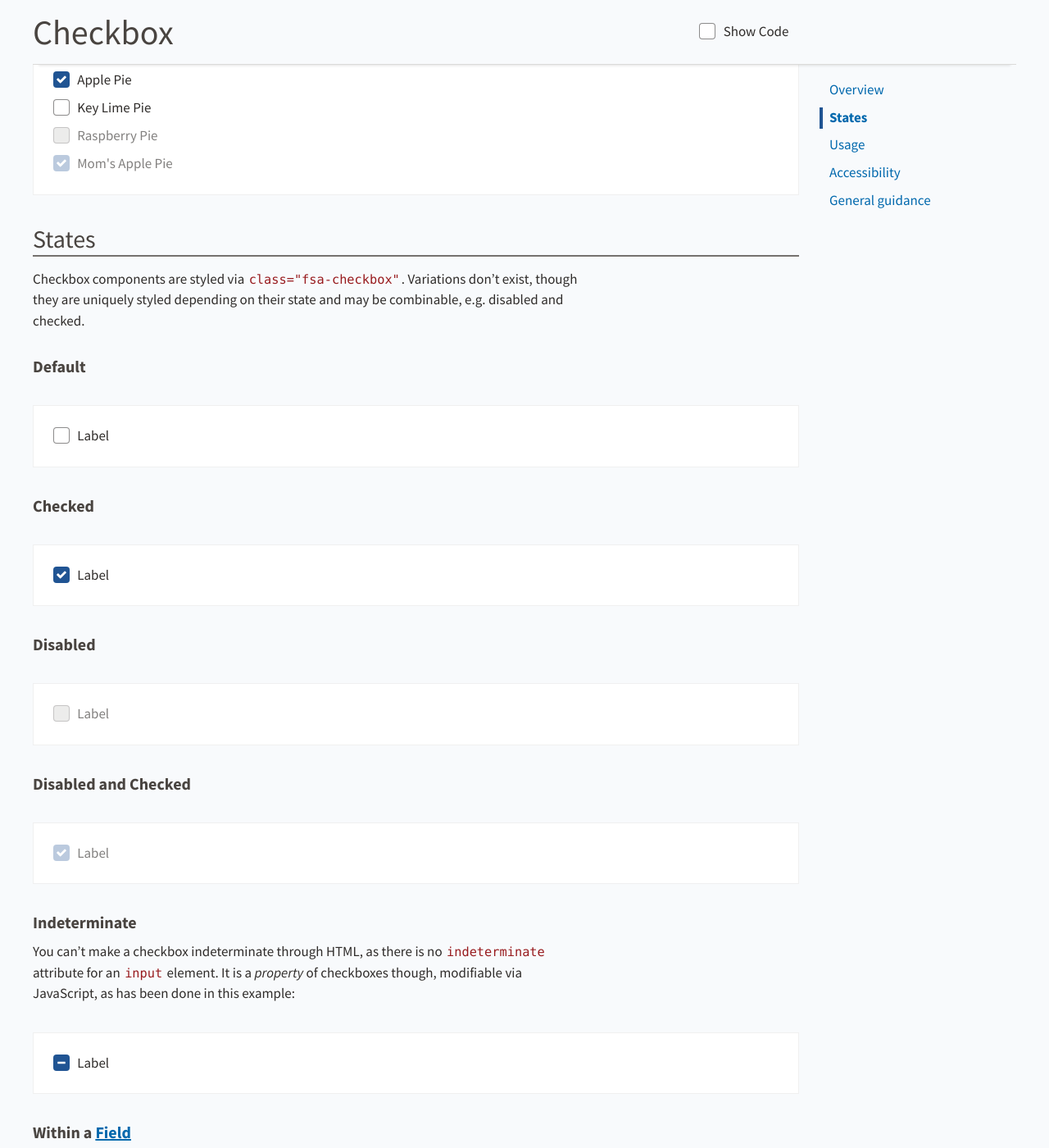
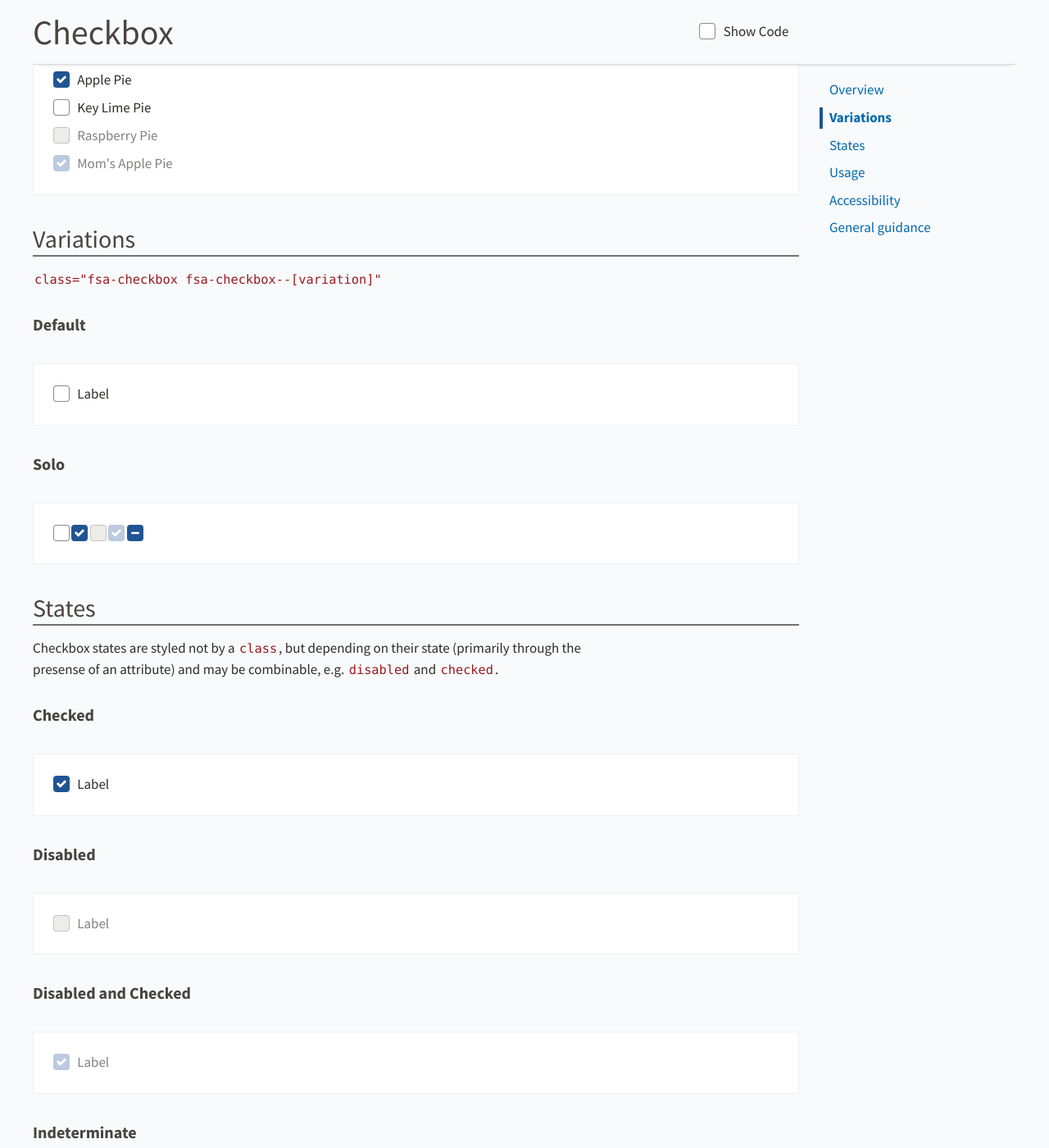
Before and after one commit to USDA-FSA/fsa-design-system, a Jekyll site: the page built from components/checkbox/index.md, in a window 1280 px wide and 1400 px high, scrolled down 471 px. Shown: the whole window at 82% size. Built offline with Jekyll 4.4.1, drawn with Linux system fonts in a browser that asks for light colours; some of the changed text lies outside the part shown.

Commit message:
Documented --solo checkbox/radio variations [closes #269]

````diff
--- a/components/checkbox/index.md
+++ b/components/checkbox/index.md
@@ -2,7 +2,7 @@
 layout: page
 parent: "Components"
 title: "Checkbox"
-intro: "Checkboxes allow users to select one or more options from a visible list."
+intro: "A form element enabling the selection of one or more options from a visible list."
 custom_js: "checkbox.js"
 jump_menu: true
 ---
@@ -66,9 +66,9 @@ Its most common usage is as a nested component of the [Form Fields]({{ site.base
 </ul>
 ```
 
-## States
+## Variations
 
-Checkbox components are styled via `class="fsa-checkbox"`. Variations don't exist, though they are uniquely styled depending on their state and may be combinable, e.g. disabled and checked.
+`class="fsa-checkbox fsa-checkbox--[variation]"`
 
 ### Default
 
@@ -84,6 +84,56 @@ Checkbox components are styled via `class="fsa-checkbox"`. Variations don't exis
   <label for="lorem-9683783">Label</label>
 </span>
 ```
+
+### Solo
+
+<div class="ds-preview">
+  <span>
+    <input class="fsa-checkbox fsa-checkbox--solo" id="solo-example__01" type="checkbox" name="solo-example__01" value="solo-example__01">
+    <label for="solo-example__01"><span class="fsa-sr-only">Label</span></label>
+  </span>
+  <span>
+    <input class="fsa-checkbox fsa-checkbox--solo" id="solo-example__02" type="checkbox" name="solo-example__02" value="solo-example__02" checked="">
+    <label for="solo-example__02"><span class="fsa-sr-only">Label</span></label>
+  </span>
+  <span>
+    <input class="fsa-checkbox fsa-checkbox--solo" id="solo-example__03" type="checkbox" name="solo-example__03" value="solo-example__03" disabled="">
+    <label for="solo-example__03"><span class="fsa-sr-only">Label</span></label>
+  </span>
+  <span>
+    <input class="fsa-checkbox fsa-checkbox--solo" id="solo-example__04" type="checkbox" name="solo-example__04" value="solo-example__04" disabled="" checked>
+    <label for="solo-example__04"><span class="fsa-sr-only">Label</span></label>
+  </span>
+  <span>
+    <input class="fsa-checkbox fsa-checkbox--solo" id="solo-example__05" type="checkbox" name="solo-example__05" value="solo-example__05">
+    <label for="solo-example__05"><span class="fsa-sr-only">Label</span></label>
+  </span>
+  <script>
+    document.getElementById("solo-example__05").indeterminate = true;
+  </script>
+</div>
+```html
+<span>
+  <input class="fsa-checkbox fsa-checkbox--solo" id="solo-example__01" type="checkbox" name="solo-example__01" value="solo-example__01">
+  <label for="solo-example__01"><span class="fsa-sr-only">Label</span></label>
+</span>
+<span>
+  <input class="fsa-checkbox fsa-checkbox--solo" id="solo-example__02" type="checkbox" name="solo-example__02" value="solo-example__02" checked="">
+  <label for="solo-example__02"><span class="fsa-sr-only">Label</span></label>
+</span>
+<span>
+  <input class="fsa-checkbox fsa-checkbox--solo" id="solo-example__03" type="checkbox" name="solo-example__03" value="solo-example__03" disabled="">
+  <label for="solo-example__03"><span class="fsa-sr-only">Label</span></label>
+</span>
+<span>
+  <input class="fsa-checkbox fsa-checkbox--solo" id="solo-example__04" type="checkbox" name="solo-example__04" value="solo-example__04" disabled="" checked>
+  <label for="solo-example__04"><span class="fsa-sr-only">Label</span></label>
+</span>
+```
+
+## States
+
+Checkbox states are styled not by a `class`, but depending on their state (primarily through the presense of an attribute) and may be combinable, e.g. `disabled` and `checked`.
 
 ### Checked
 
@@ -132,13 +182,16 @@ Checkbox components are styled via `class="fsa-checkbox"`. Variations don't exis
 
 ### Indeterminate
 
-You can't make a checkbox indeterminate through HTML, as there is no `indeterminate` attribute for an `input` element. It is a *property* of checkboxes though, modifiable via JavaScript, as has been done in this example:
+There is no `indeterminate` attribute, and it cannot be conveyed via HTML; rather, it is a *property* modifiable via JavaScript. The example below shows a sample for doing so, though may not be typically how it is modified in Production-ready scripts.
 
 <div class="ds-preview">
   <span>
     <input class="fsa-checkbox" id="checkbox-indeterminate-example" type="checkbox" name="checkbox-indeterminate-example" value="checkbox-indeterminate-example">
     <label for="checkbox-indeterminate-example">Label</label>
   </span>
+  <script>
+    document.getElementById("checkbox-indeterminate-example").indeterminate = true;
+  </script>
 </div>
 ```html
 <span>
@@ -146,12 +199,11 @@ You can't make a checkbox indeterminate through HTML, as there is no `indetermin
   <label for="checkbox-indeterminate-example">Label</label>
 </span>
 <script>
-  var checkbox = document.getElementById("checkbox-indeterminate-example");
-  checkbox.indeterminate = true;
+  document.getElementById("checkbox-indeterminate-example")ndeterminate = true;
 </script>
 ```
 
-### Within a [Field]({{ site.baseurl }}components/form-fields/)
+### Example: within a [Field]({{ site.baseurl }}components/form-fields/)
 
 <div class="ds-preview">
   <div class="fsa-field">
````
Also changed, not shown: components/radio/index.md (+45 -2 lines).
